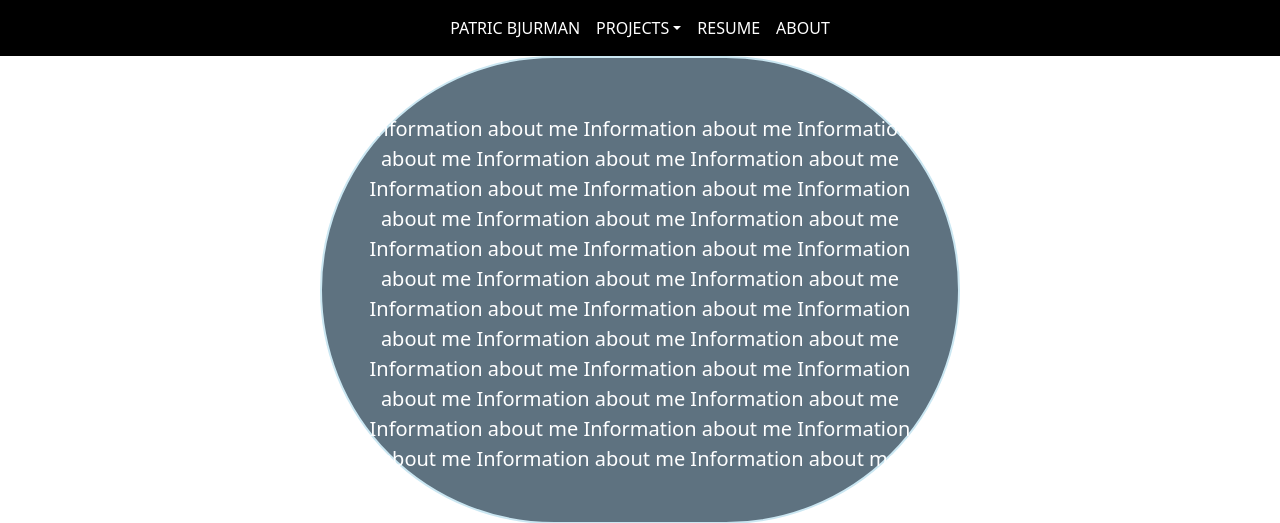
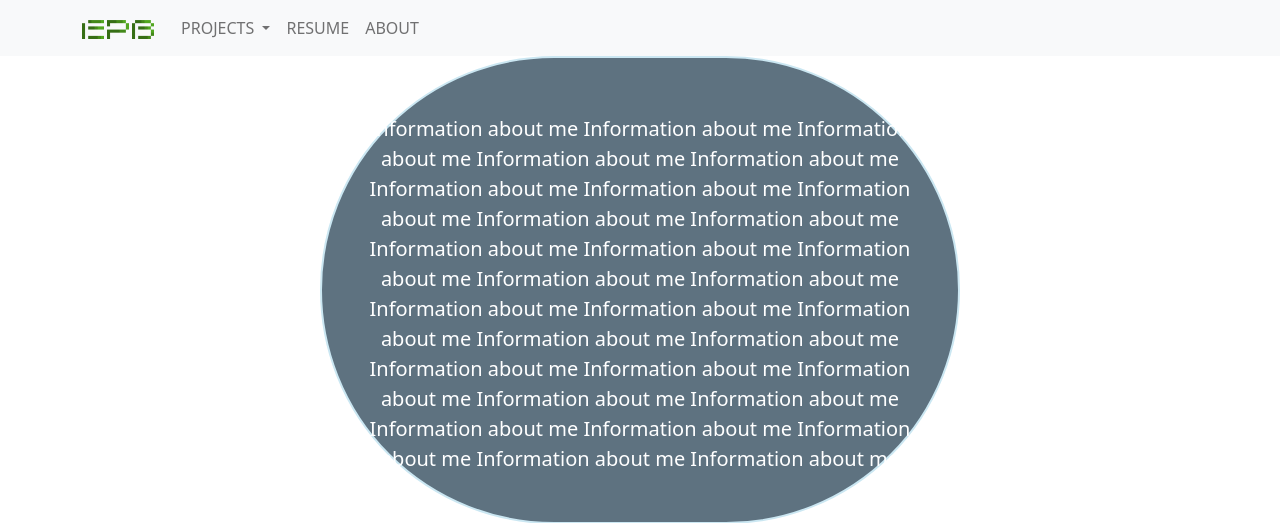
Before and after one commit to gitgud1337/gamePortfolio, a Flask app: page /about in a window 1280 px wide. Shown: the top 523 px of the page. Run offline with Flask 2, Linux system fonts and the light colour scheme; some libraries are stand-ins or nearby versions.

Commit message:
redid the navbar from scratch. it now have a working collapse menu. added my logo as the home button

```diff
--- a/templates/base.html
+++ b/templates/base.html
@@ -9,7 +9,7 @@
     <link rel="stylesheet" href="{{ url_for('static', filename='css/main.css') }}">
 
     <style>
-        [class*="nav"] {
+        /*[class*="nav"] {
             background-color: #000000;
             color: #fff;
             text-align: center;
@@ -22,7 +22,7 @@
 
         [class*="dropdown-item"] {
             color: #fff;
-        }
+        }*/
 
         [class*="col-md-6 offset-md-3 title"] {
             padding: 2rem;
@@ -62,29 +62,31 @@
 <body>
 
     <!--NAV BAR START-->
-    <nav class="navbar navbar-expand-lg">
-        <!--add collapse button for mobile-->
-        <button
-        class="navbar-toggler"
-        type="button" data-toggle="collapse"
+    <nav class="navbar navbar-expand-lg navbar-light bg-light">
+        <nav class="container">
+            <a class="navbar-brand" href="/"><img src="static/art/img/logoTransBig.png" alt="" widht="25" height="25"></a>
+            <button class="navbar-toggler"
+            type="button"
+            data-toggle="collapse"
             data-target="#navbarNav"
             aria-controls="navbarNav"
             aria-expanded="false"
             aria-label="Toggle navigation">
                 <span class="navbar-toggler-icon"></span>
             </button>
-        <div class="collapse navbar-collapse justify-content-md-center" id="navbarNav">
+            <div class="collapse navbar-collapse" id="navbarNav">
                 <ul class="navbar-nav">
-                <li class="nav-item">
-                    <a class="nav-link" href="/">PATRIC BJURMAN</a> <!--change to an picture and move to the left-->
-                </li>
-                <li class="nav-item dropdown"> <!--move all items to the right-->
-                    <a class="nav-link dropdown-toggle" href="#" id="dropdown08" data-bs-toggle="dropdown"
-                        aria-expanded="false">PROJECTS</a>
-                    <div class="dropdown-menu" aria-labelledby="dropdown08">
+                    <li class="nav-item dropdown">
+                        <a class="nav-link dropdown-toggle"
+                        href="#" id="navbarDropdownMenuLink"
+                        data-toggle="dropdown"
+                        aria-haspopup="true"
+                        aria-expanded="false">
+                          PROJECTS
+                        </a>
+                        <div class="dropdown-menu" aria-labelledby="navbarDropdownMenuLink">
                           <a class="dropdown-item" href="/cyberpunktrip">A Cyber Punk Trip</a>
-                        <a class="dropdown-item" href="/portfolio">Portfolio</a>
-                        <!--a class="dropdown-item" href="#">Other games here</a-->
+                          <a class="dropdown-item" href="portfolio">Portfolio</a>
                         </div>
                       </li>
                     <li class="nav-item">
@@ -95,6 +97,7 @@
                     </li>
                 </ul>
             </div>
+        </nav>
     </nav>
     <!--NAV BAR END-->
 
@@ -109,10 +112,14 @@
         <div class="row">
             {% block body_content %}
             <div class="col-md-6 offset-md-3 content">
-                <p class="lead">CONTENT GOES HERECONTENT GOES HERECONTENT GOES HERECONTENT GOES HERECONTENT GOES HERECONTENT GOES HERE
-                    CONTENT GOES HERECONTENT GOES HERECONTENT GOES HERECONTENT GOES HERECONTENT GOES HERECONTENT GOES HERE
-                    CONTENT GOES HERECONTENT GOES HERECONTENT GOES HERECONTENT GOES HERECONTENT GOES HERECONTENT GOES HERE
-                    CONTENT GOES HERECONTENT GOES HERECONTENT GOES HERECONTENT GOES HERECONTENT GOES HERECONTENT GOES HERE
+                <p class="lead">CONTENT GOES HERECONTENT GOES HERECONTENT GOES HERECONTENT GOES HERECONTENT GOES
+                    HERECONTENT GOES HERE
+                    CONTENT GOES HERECONTENT GOES HERECONTENT GOES HERECONTENT GOES HERECONTENT GOES HERECONTENT GOES
+                    HERE
+                    CONTENT GOES HERECONTENT GOES HERECONTENT GOES HERECONTENT GOES HERECONTENT GOES HERECONTENT GOES
+                    HERE
+                    CONTENT GOES HERECONTENT GOES HERECONTENT GOES HERECONTENT GOES HERECONTENT GOES HERECONTENT GOES
+                    HERE
                 </p>
             </div>
             {% endblock %}
@@ -125,8 +132,14 @@
 
 
     <!---JS-->
-    <script src="https://cdn.jsdelivr.net/npm/bootstrap@5.0.0-beta1/dist/js/bootstrap.bundle.min.js"
-        integrity="sha384-ygbV9kiqUc6oa4msXn9868pTtWMgiQaeYH7/t7LECLbyPA2x65Kgf80OJFdroafW"
+    <script src="https://code.jquery.com/jquery-3.2.1.slim.min.js"
+        integrity="sha384-KJ3o2DKtIkvYIK3UENzmM7KCkRr/rE9/Qpg6aAZGJwFDMVNA/GpGFF93hXpG5KkN"
+        crossorigin="anonymous"></script>
+    <script src="https://cdnjs.cloudflare.com/ajax/libs/popper.js/1.12.9/umd/popper.min.js"
+        integrity="sha384-ApNbgh9B+Y1QKtv3Rn7W3mgPxhU9K/ScQsAP7hUibX39j7fakFPskvXusvfa0b4Q"
+        crossorigin="anonymous"></script>
+    <script src="https://maxcdn.bootstrapcdn.com/bootstrap/4.0.0/js/bootstrap.min.js"
+        integrity="sha384-JZR6Spejh4U02d8jOt6vLEHfe/JQGiRRSQQxSfFWpi1MquVdAyjUar5+76PVCmYl"
         crossorigin="anonymous"></script>
     <!---JS-->
 </body>
```
Also changed, not shown: notes/notes.txt (+43 -0 lines), static/art/gifs/selfie.GIF (renamed from art/gifs/selfie.GIF), static/art/img/git.png (added), static/art/img/logo1dotZero.png (renamed from art/images/logo1dotZero.png), static/art/img/logoTransBig.jpg (added), static/art/img/logoTransBig.png (added), static/art/img/logoTransparent.png (renamed from art/images/logoTransparent.png). Lines whose indentation alone changed are shown as unchanged.
